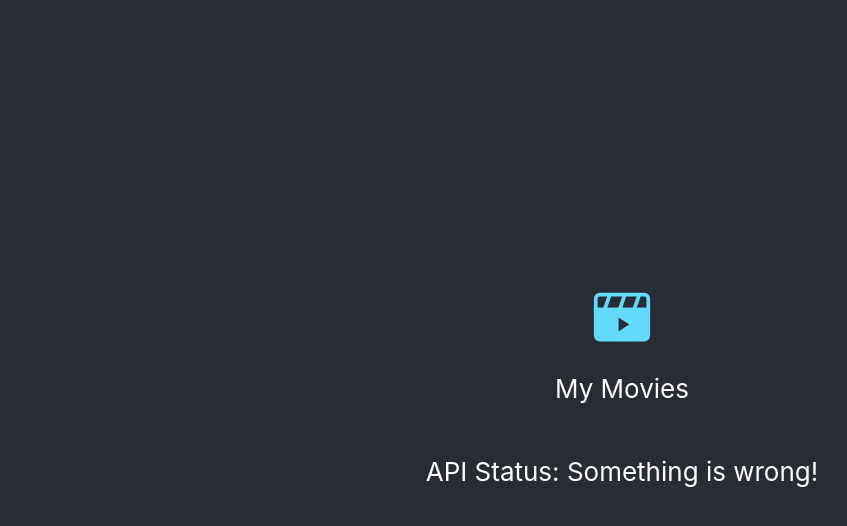
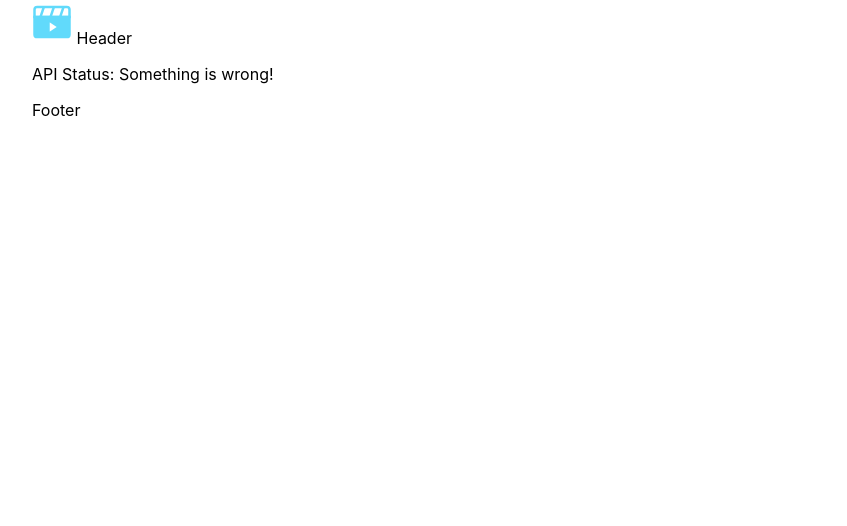
Before and after one commit to AudriusAnusauskas/tmdbMoviesApp-FE-, a React (Create React App) app: page / in a window 1280 px wide. Shown: the top 526 px of the page, without its empty margins (18-865 px from the left). Built offline with nearby package versions, Linux system fonts and the light colour scheme; no server answers.

Commit message:
whis-2 create Layout component

```diff
--- a/src/App.tsx
+++ b/src/App.tsx
@@ -1,20 +1,19 @@
+import Layout from 'components/Layout/Layout';
 import { useQuery } from 'react-query';
 import { fetchStatus } from 'api/health';
-import { MyMoviesLogo } from 'components/Icons';
+// import { MyMoviesLogo } from 'components/Icons';
 
-import styles from './App.module.css';
+// import styles from './App.module.css';
 
 function App(): JSX.Element {
   const { data: healthy } = useQuery('status', fetchStatus);
 
   return (
-    <div className={styles.app}>
-      <header className={styles.appHeader}>
-        <MyMoviesLogo className={styles.icon} />
-        <p>My Movies</p>
+    <>
+      <Layout>
         <p>API Status: {healthy ? 'Is running' : 'Something is wrong!'}</p>
-      </header>
-    </div>
+      </Layout>
+    </>
   );
 }
 
--- /dev/null
+++ b/src/components/Layout/Layout.module.css
@@ -0,0 +1,7 @@
+header, main, footer {
+  margin: 0 50px;
+}
+.icon {
+  height: 44px;
+  width: 40px;
+}
--- /dev/null
+++ b/src/components/Layout/Layout.tsx
@@ -0,0 +1,21 @@
+import React, { ReactNode } from 'react';
+import { MyMoviesLogo } from 'components/Icons';
+
+import styles from './Layout.module.css';
+
+interface Props {
+  children?: ReactNode;
+}
+
+const Layout: React.FunctionComponent<Props> = ({ children, ...props }: Props) => {
+  return (
+    <>
+      <header>
+        <MyMoviesLogo className={styles.icon} /> Header
+      </header>
+      <main {...props}>{children}</main>
+      <footer>Footer</footer>
+    </>
+  );
+};
+export default Layout;
```
